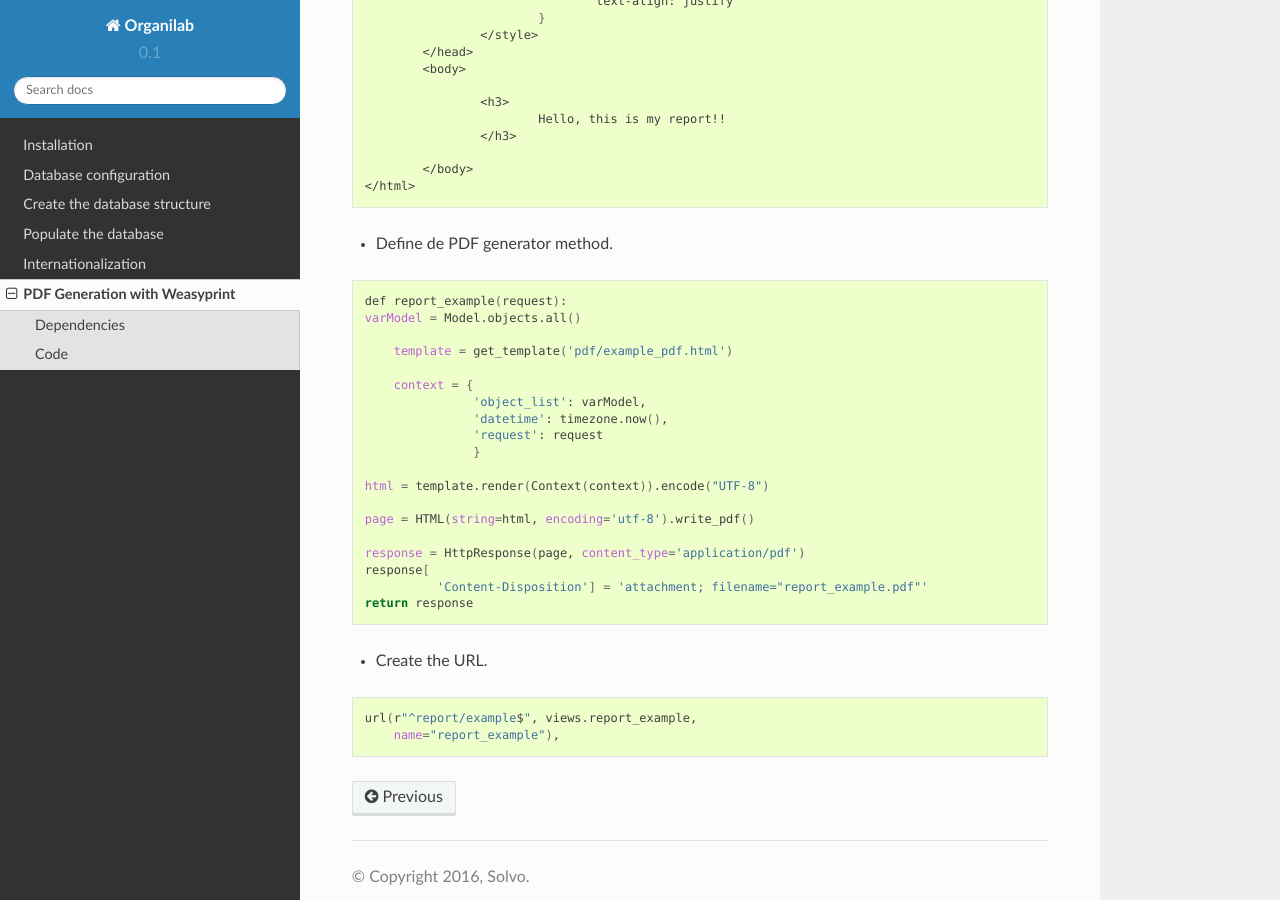
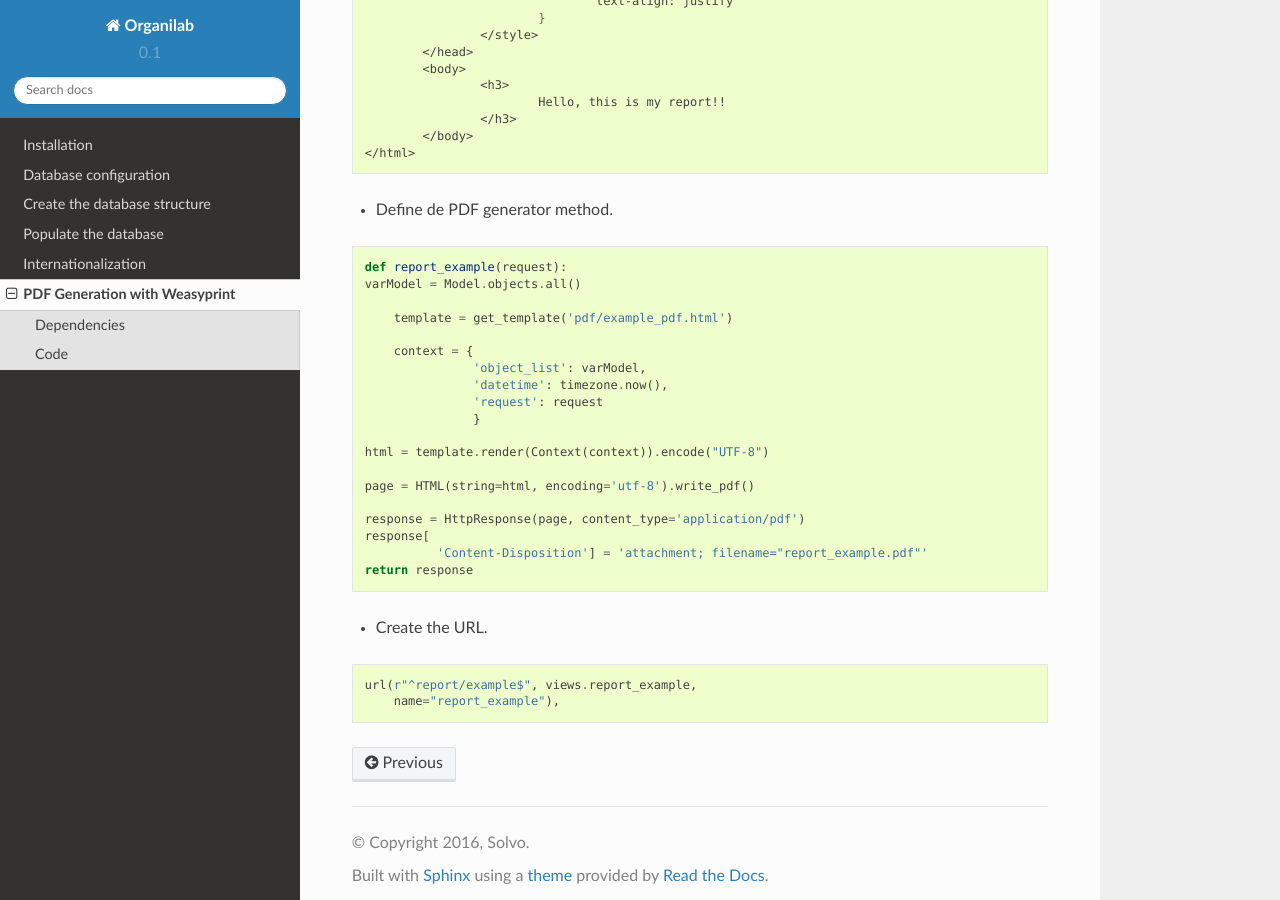
Before and after one commit to Solvosoft/organilab_docs, a Sphinx documentation site: the page built from source/pdf_generation.rst, in a window 1280 px wide and 900 px high, scrolled down 1234 px. Built offline with Sphinx 7.4.7 and the Read the Docs theme 2.0.0, drawn with Linux system fonts in a browser that asks for light colours.

Commit message:
Documentation

```diff
--- a/source/pdf_generation.rst
+++ b/source/pdf_generation.rst
@@ -63,17 +63,15 @@
 			</style>
 		</head>
 		<body>
-
 			<h3>
 				Hello, this is my report!!
 			</h3>
-
 		</body>
 	</html>
 
 * Define de PDF generator method.
 
-.. code-block:: bash
+.. code-block:: python
 
 	def report_example(request):
     	varModel = Model.objects.all()
@@ -97,7 +95,7 @@
 
 * Create the URL.
 
-.. code-block:: bash
+.. code-block:: python
 
     url(r"^report/example$", views.report_example,
         name="report_example"),
```
Also changed, not shown: source/internationalization.rst (+0 -8 lines).
